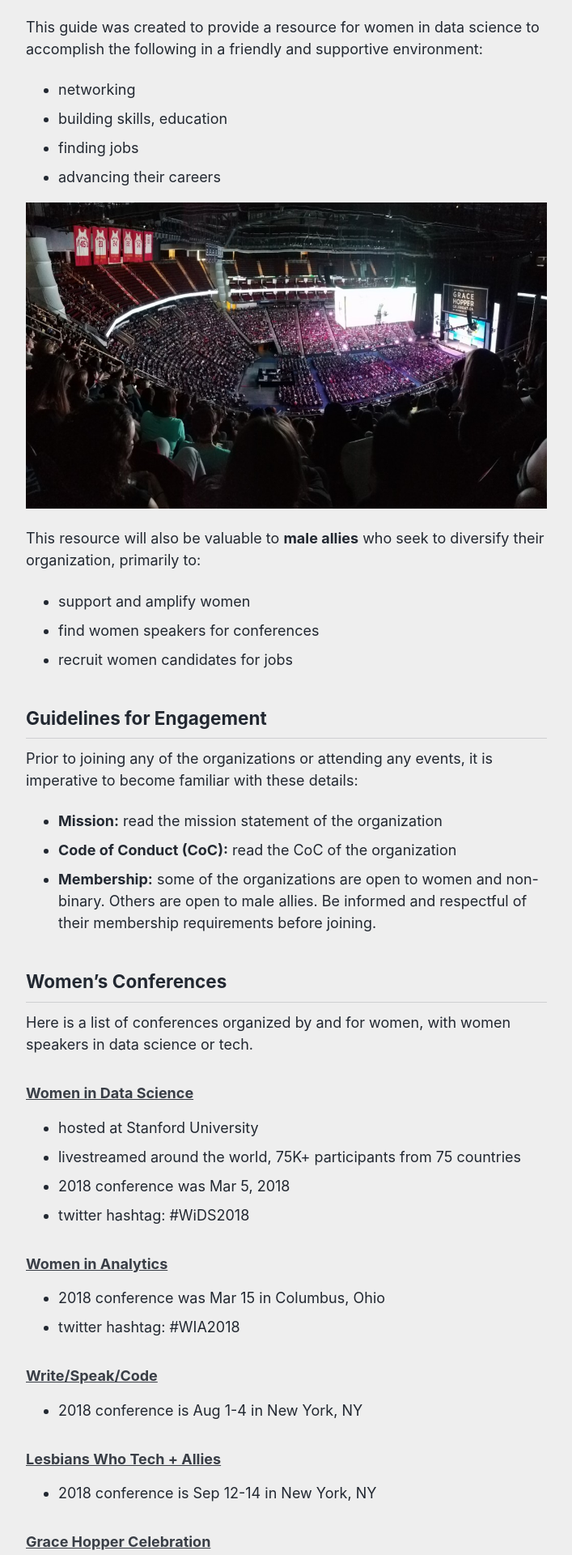
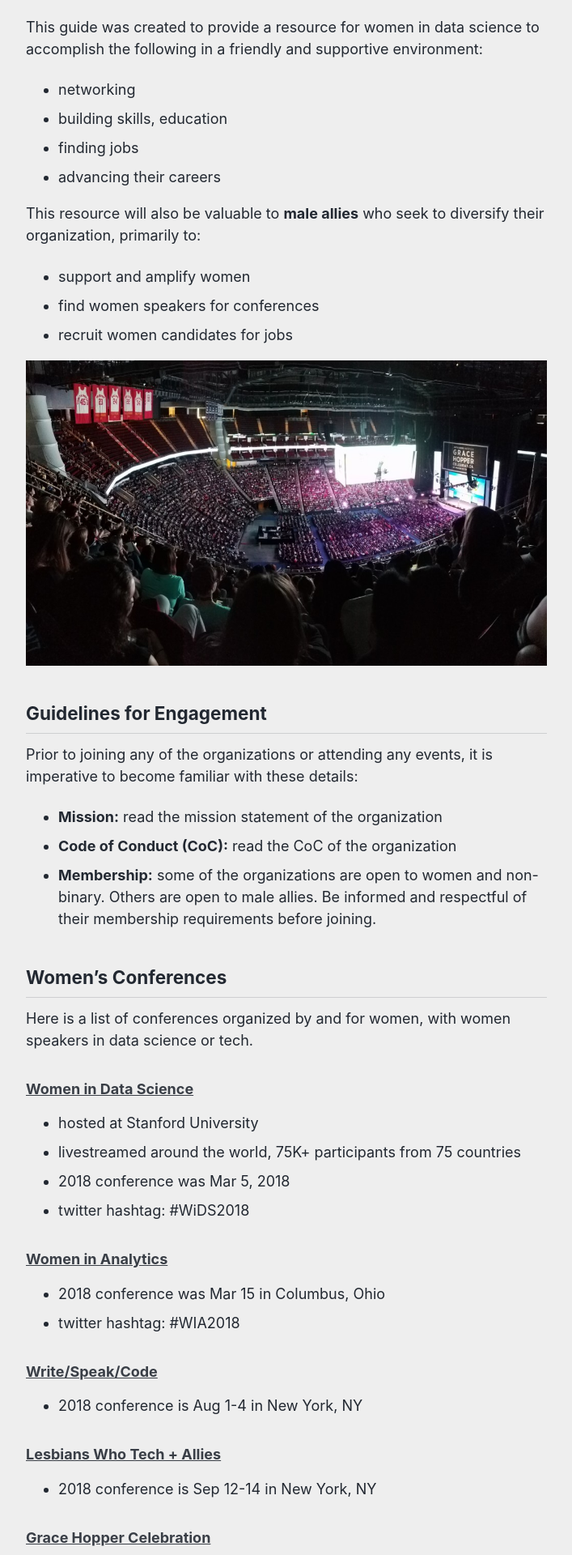
Before and after one commit to reshamas/reshamas.github.io, a Jekyll site: the page built from _posts/2018-05-09-resource-guide-for-women-in-data-science.md, in a window 1280 px wide. Shown: the part 778-2698 px from the top of the page at 81% size, without its empty margins (286-993 px from the left). Built offline with Jekyll 4.4.1, drawn with Linux system fonts in a browser that asks for light colours.

Commit message:
Update 2018-05-09-resource-guide-for-women-in-data-science.md

```diff
--- a/_posts/2018-05-09-resource-guide-for-women-in-data-science.md
+++ b/_posts/2018-05-09-resource-guide-for-women-in-data-science.md
@@ -18,12 +18,13 @@
 - finding jobs
 - advancing their careers
 
-<img src="../assets/images/grace_hopper.jpg" align="center">
-
 This resource will also be valuable to **male allies** who seek to diversify their organization, primarily to:
 - support and amplify women
 - find women speakers for conferences
 - recruit women candidates for jobs
+
+<img src="../assets/images/grace_hopper.jpg" align="center">
+
 
 ## Guidelines for Engagement
 Prior to joining any of the organizations or attending any events, it is imperative to become familiar with these details:
```
